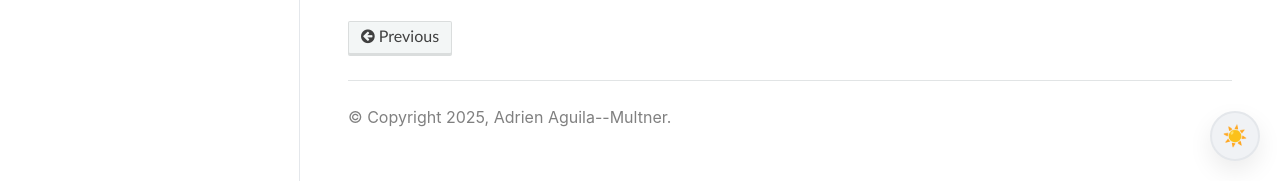
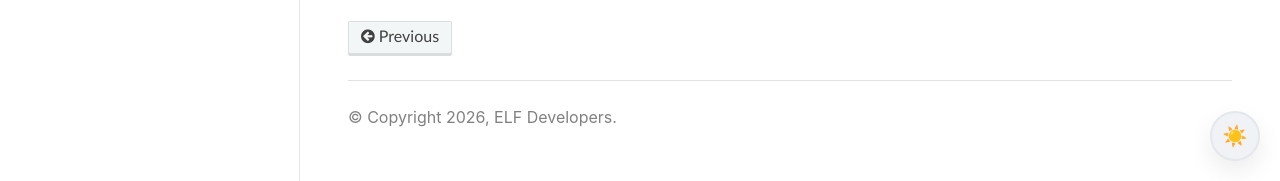
Before and after one commit to topal-team/elf, a Sphinx documentation site: the page built from docs/advanced_usage.rst, in a window 1280 px wide and 900 px high, scrolled down 15400 px. Shown: the part 719-900 px from the top of the window. Built offline with Sphinx 7.4.7 and the Read the Docs theme 3.1.0, drawn with Linux system fonts in a browser that asks for light colours.

Commit message:
Remove requirements.txt, align pkg info

```diff
--- a/docs/conf.py
+++ b/docs/conf.py
@@ -10,8 +10,8 @@
 import sys
 
 project = "ELF"
-copyright = "2025, Adrien Aguila--Multner"
-author = "Adrien Aguila--Multner"
+copyright = "2026, ELF Developers"
+author = "Adrien Aguila--Multner, Julia Gusak"
 
 # -- General configuration ---------------------------------------------------
 # https://www.sphinx-doc.org/en/master/usage/configuration.html#general-configuration
```
Also changed, not shown: requirements.txt (deleted, +0 -8 lines), 1 other file.
